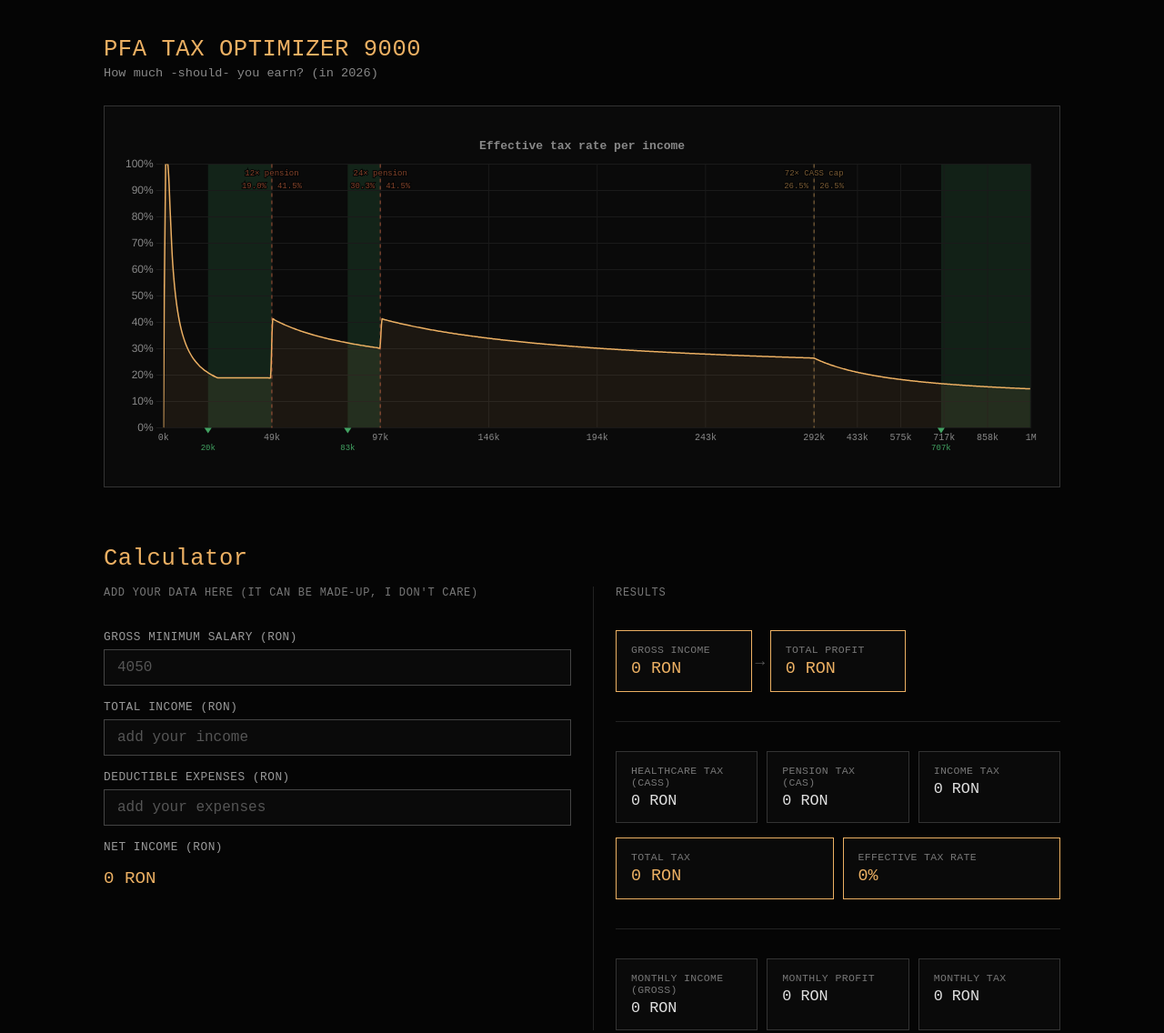
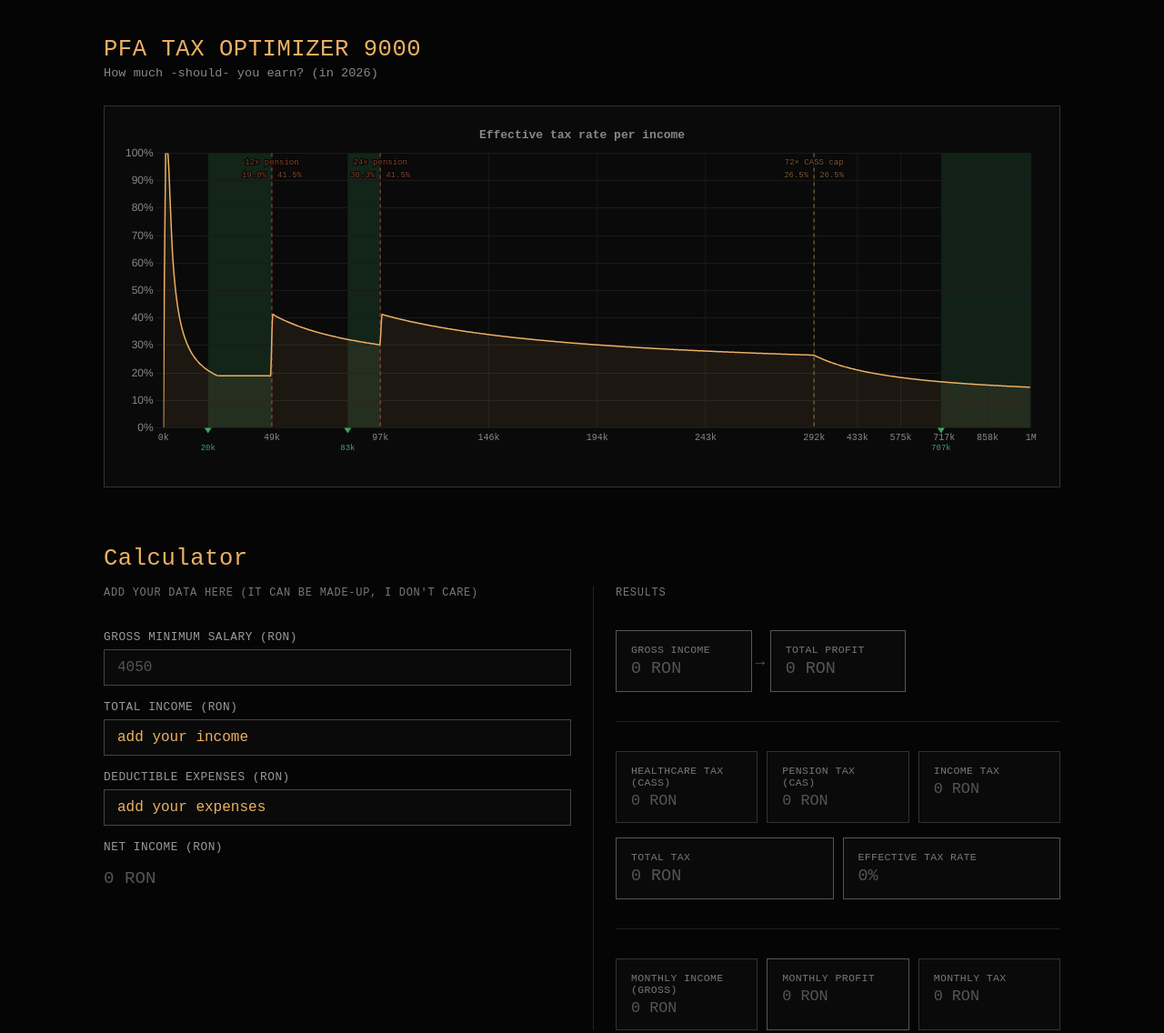
Before and after one commit to Wirstblase/Suflea_portfolio_frontend, a website: page tax-calculator/index.html in a window 1280 px wide. Shown: the top 1136 px of the page at 91% size. Drawn offline with nearby package versions, Linux system fonts and the light colour scheme; a web font is replaced by a local one.

Commit message:
easter egg ui tweaks, rename to index

```diff
--- a/tax-calculator/tax-calculator.js
+++ b/tax-calculator/tax-calculator.js
@@ -181,6 +181,17 @@ document.addEventListener('DOMContentLoaded', () => {
       }
     }
 
+    // Check if already in a sweet spot
+    if (candidates.length === 0) {
+      for (const range of sweetSpotRanges) {
+        const start = xToIncome(range.xStart);
+        const end = xToIncome(range.xEnd);
+        if (totalIncome >= start && totalIncome <= end) {
+          return [{ direction: 'in', label: "You're in the sweet spot!", netEffect: '', extraAmount: 0 }];
+        }
+      }
+    }
+
     // Return only the closest suggestion (smallest RON movement)
     candidates.sort((a, b) => a.extraAmount - b.extraAmount);
     return candidates.slice(0, 1);
@@ -228,25 +239,49 @@ document.addEventListener('DOMContentLoaded', () => {
 
     const t = calculateTaxes(grossMinSalary, totalIncome, deductible);
 
+    const setHL = (span, val, gray) => {
+      span.textContent = val;
+      span.style.color = gray ? '#555' : '#ecb063';
+      if (span.parentElement.classList.contains('tc-highlight')) {
+        span.parentElement.style.borderColor = gray ? '#555' : '#ecb063';
+      }
+    };
+    const isZero = totalIncome === 0;
+
     netIncomeSpan.textContent      = fmtRON(t.netIncome);
+    netIncomeSpan.style.color      = t.netIncome === 0 ? '#555' : '';
     grossIncomeSpan.textContent     = fmtRON(totalIncome);
+    grossIncomeSpan.style.color     = isZero ? '#555' : '';
+    grossIncomeSpan.parentElement.style.borderColor = isZero ? '#555' : '';
     healthcareSpan.textContent     = fmtRON(t.healthcareTax);
+    healthcareSpan.style.color     = t.healthcareTax === 0 ? '#555' : '';
     pensionSpan.textContent        = fmtRON(t.pensionTax);
+    pensionSpan.style.color        = t.pensionTax === 0 ? '#555' : '';
     incomeTaxSpan.textContent      = fmtRON(t.incomeTax);
-    totalTaxSpan.textContent       = fmtRON(t.totalTax);
-    effectiveRateSpan.textContent  = fmtPct(t.effectiveRate);
+    incomeTaxSpan.style.color      = t.incomeTax === 0 ? '#555' : '';
+    setHL(totalTaxSpan, fmtRON(t.totalTax), t.totalTax === 0);
+    setHL(effectiveRateSpan, fmtPct(t.effectiveRate), isZero);
     takeHomeSpan.textContent       = (t.takeHome < 0 ? '−' : '') + fmtRON(Math.abs(t.takeHome));
-    takeHomeSpan.style.color       = t.takeHome < 0 ? '#d44' : '';
-    takeHomeSpan.parentElement.style.borderColor = t.takeHome < 0 ? '#d44' : '';
+    if (t.takeHome < 0) {
+      takeHomeSpan.style.color = '#d44';
+      takeHomeSpan.parentElement.style.borderColor = '#d44';
+    } else {
+      setHL(takeHomeSpan, (t.takeHome < 0 ? '−' : '') + fmtRON(Math.abs(t.takeHome)), t.takeHome === 0);
+    }
     monthlyGrossSpan.textContent   = fmtRON(totalIncome / 12);
+    monthlyGrossSpan.style.color   = isZero ? '#555' : '';
     monthlyTakeHomeSpan.textContent = (t.takeHome < 0 ? '−' : '') + fmtRON(Math.abs(t.takeHome / 12));
-    monthlyTakeHomeSpan.style.color = t.takeHome < 0 ? '#d44' : '';
-    monthlyTakeHomeSpan.parentElement.style.borderColor = t.takeHome < 0 ? '#d44' : '';
+    monthlyTakeHomeSpan.style.color = t.takeHome < 0 ? '#d44' : (t.takeHome === 0 ? '#555' : '');
+    monthlyTakeHomeSpan.parentElement.style.borderColor = t.takeHome < 0 ? '#d44' : (t.takeHome === 0 ? '#555' : '');
     monthlyTaxSpan.textContent     = fmtRON(t.totalTax / 12);
+    monthlyTaxSpan.style.color     = t.totalTax === 0 ? '#555' : '';
 
     // ── Sweet spot ──
     const spots = computeSweetSpot(grossMinSalary, totalIncome, deductible);
     if (spots.length > 0) {
+      if (spots[0].direction === 'in') {
+        sweetSpotDiv.innerHTML = '<h3>Sweet Spot Analysis</h3><p style="color:#50c878">' + spots[0].label + '</p>';
+      } else {
         sweetSpotDiv.innerHTML = '<h3>Sweet Spot Analysis</h3>' +
           spots.map(s =>
             `<div class="tc-sweet-item">
@@ -254,8 +289,9 @@ document.addEventListener('DOMContentLoaded', () => {
               <span class="tc-value" style="font-size:0.75rem;color:#777">${s.netEffect || ''}</span>
             </div>`
           ).join('');
+      }
     } else {
-      sweetSpotDiv.innerHTML = '<h3>Sweet Spot Analysis</h3><p>No actionable sweet spot &mdash; you are already in an optimal bracket range.</p>';
+      sweetSpotDiv.innerHTML = '<h3>Sweet Spot Analysis</h3><p>No actionable sweet spot.</p>';
     }
 
     // ── Update breakdown chart ──
@@ -439,7 +475,7 @@ document.addEventListener('DOMContentLoaded', () => {
         maintainAspectRatio: false,
         parsing: false,
         layout: {
-          padding: { top: 16, bottom: 16 }
+          padding: { top: 4, bottom: 16 }
         },
         plugins: {
           legend: { display: false },
--- a/tax-calculator/tax-calculator.scss
+++ b/tax-calculator/tax-calculator.scss
@@ -184,7 +184,7 @@ body {
     -moz-appearance: textfield;
 
     &::placeholder {
-      color: #555;
+      color: #ecb063;
     }
 
     &.tc-input--muted {
@@ -227,10 +227,8 @@ body {
   }
 
   &.tc-highlight {
-    border-color: $font-color-link;
-
     .tc-value {
-      color: $font-color-link;
+      color: $font-color-1;
       font-size: 1.15rem;
     }
   }
```
Also changed, not shown: index.html (+1 -1 lines), tax-calculator/index.html (renamed from tax-calculator/tax-calculator.html), tax-calculator/tax-calculator.css. Lines whose indentation alone changed are shown as unchanged.
